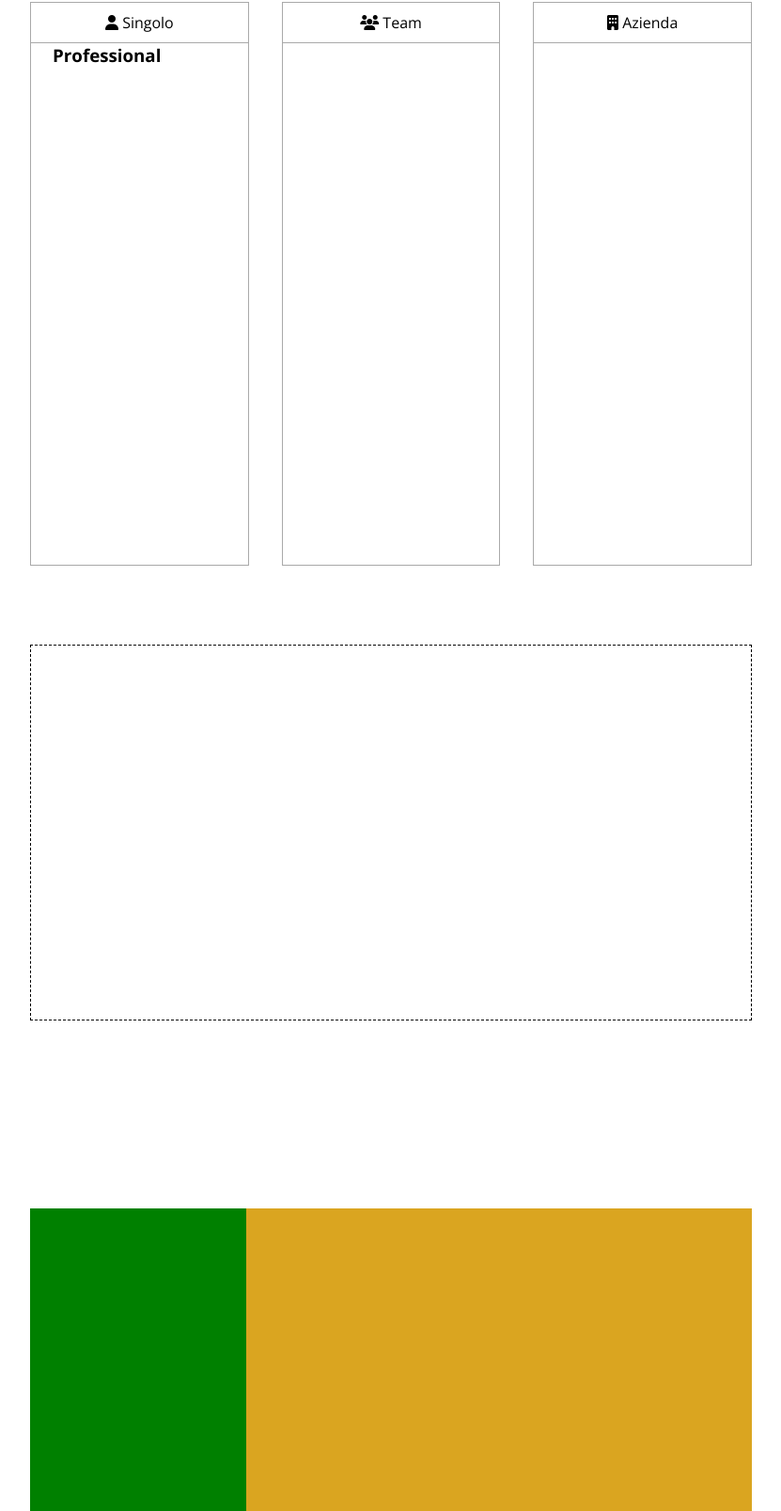
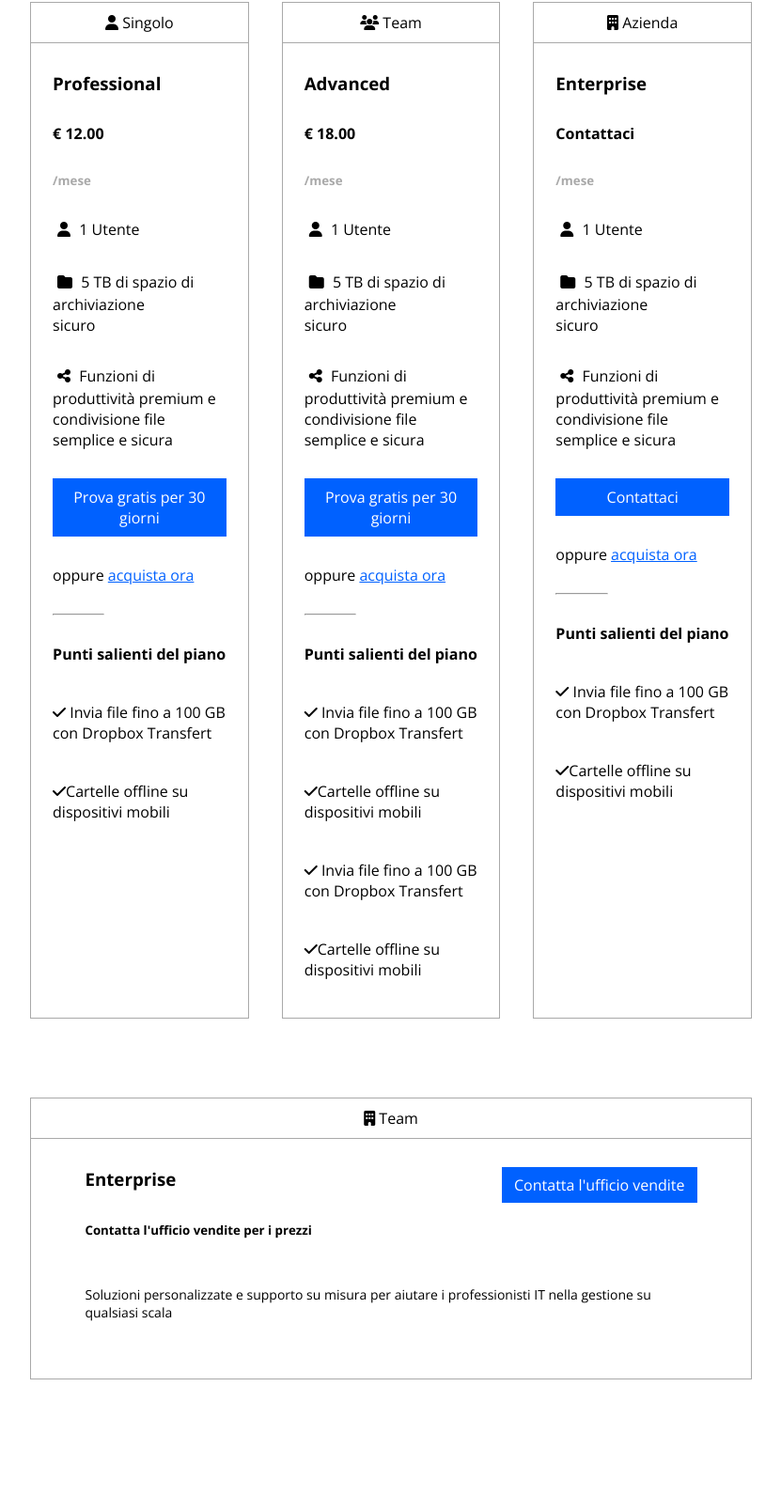
Before and after one commit to marcoregina92/htmlcss-dropbox, a plain HTML site: page index.html in a window 1280 px wide. Shown: the part 1192-2800 px from the top of the page at 94% size, without its empty margins (224-1055 px from the left). Drawn offline with nearby package versions, Linux system fonts and the light colour scheme.

Commit message:
completa una parte del main

```diff
--- a/css/style.css
+++ b/css/style.css
@@ -15,6 +15,10 @@ body {
 
 }
 
+.inline {
+    display: inline-block;
+}
+
 .button-small{
     background-color: #0061ff;
     color: white;
@@ -29,13 +33,29 @@ body {
     text-decoration: none;
 }
 
+.button-gratis {
+    background-color: #0061ff;
+    width: 100%;
+    color: white;
+    padding: 9px;
+    text-align: center;
+    margin: 30px 0px;
+}
+
 a {
-    text-decoration: none;
-    color: black;
+    color: #0061ff;
 }
 
 
 /* --- UTILITIES --- */
+
+
+/* --- COLOR --- */
+.darkgrey{color: darkgray;}
+
+#white {
+    color: white;
+}
 
 /* --- MARGIN --- */
 .m-10 {margin: 10px;}
@@ -57,7 +77,7 @@ a {
 .m-top-70 {margin-top: 70px;}
 
 /* --- PADDING --- */
-
+.pad-5 {padding: 5px;}
 .pad-10 {padding: 10px;}
 .pad-bott-10 {padding-bottom: 10px;}
 .pad-bott-20 {padding-bottom: 20px;}
@@ -77,6 +97,7 @@ a {
 
 /* --- FONT-SIZE --- */
 .ft-sz10 {font-size: 10px;}
+.ft-sz14 {font-size: 14px;}
 .ft-sz20 {font-size: 20px;}
 .ft-sz30 {font-size: 30px;}
 .ft-sz40 {font-size: 40px;}
@@ -97,6 +118,26 @@ header {
     justify-content: space-between;
     align-items: center;
     position: fixed;
+}
+
+.menu-left {
+    display: flex;
+    align-items: center;
+}
+
+.menu-left > a {
+    text-decoration: none;
+    color: black;
+}
+
+.menu-right > a {
+    text-decoration: none;
+    color: black;
+}
+
+.menu-right {
+    display: flex;
+    align-items: center;
 }
 
 
@@ -157,7 +198,7 @@ main {
 
 .tariffa-1, .tariffa-2, .tariffa-3 {
     width: calc(100% / 3.3);
-    height: 600px;
+    min-height: 600px;
     border: 1px solid darkgray;
 }
 
@@ -172,31 +213,50 @@ main {
     margin: 0 auto;
 }
 
-.testo-tariffa > h3 {
+.testo-tariffa > ul {
+    list-style-type: none;
+}
 
+.testo-tariffa > hr {
+    width: 30%;
 }
 
 
 .contact-enterprise {
-    border: 1px dashed black;
-    height: 400px;
+    border: 1px solid darkgray;
+    min-height: 300px;
     margin-top: 84px;
+}
+
+.testo-button {
+    display: flex;
+    justify-content: space-between;
+
+}
+
+.testo-team{
+width: 85%;
+margin: 0 auto;
 }
 
 .box-partner {
     display: flex;
     margin-top: 200px;
+    justify-content: space-between;
 }
 
 .lato-sx {
-    width: 30%;
     height: 500px;
-    background-color: green;
-
 }
 
+.img-partner {
+    width: 100%;
+    height: 100%;
+}
+
+
 .lato-dx {
-    width: 70%;
+    width: 40%;
     height: 500px;
     background-color: goldenrod;
 }
--- a/index.html
+++ b/index.html
@@ -27,14 +27,10 @@
             <a class="m-30" href="#">Supporto</a>
             <a class="m-30" href="#">Contatta l'ufficio vendite</a>
             <a class="m-30" href="#">Accedi</a>
-            <a class="m-30 button-small" href="#">Inizia</a>
+            <a id="white" class="m-30 button-small" href="#">Inizia</a>
         </div>
 
     </header>
-
-
-
-
 
     <main>
         <div class="jumbotron">
@@ -69,36 +65,112 @@
                     </div>
 
                     <div class="testo-tariffa">
-                    <h3>Professional</h3>
+                        <h3 class="m-top-30">Professional</h3>
+                        <h4 class="m-top-30">€ 12.00</h4>
+                        <h5 class="m-top-30 darkgrey">/mese</h5>
+
+                        <ul>
+                            <li class="m-top-30"><i class="fa-solid fa-user pad-5"></i> 1 Utente</li>
+                            <li class="m-top-30"><i class="fa-solid fa-folder pad-5"></i> 5 TB di spazio di archiviazione <br> sicuro</li>
+                            <li class="m-top-30"><i class="fa-solid fa-share-nodes pad-5"></i> Funzioni di produttività premium e condivisione file semplice e sicura</li>
+                        </ul>
+
+                        <div class="button-gratis">Prova gratis per 30 giorni</div>
+                        <p class="m-bott-30">oppure <a href="#">acquista ora</a></p>
+                        <hr class="m-bott-30">
+                        <h4 class="m-bott-40">Punti salienti del piano</h4>
+                        <ul>
+                            <li class="m-bott-40"><i class="fa-solid fa-check"></i> Invia file fino a 100 GB con Dropbox Transfert</li>
+                            <li><i class="fa-solid fa-check"></i>Cartelle offline su dispositivi mobili</li>
+                        </ul>
                     </div>
+
+
 
                 </div>
                 <div class="tariffa-2">
                     <div class="titolo-tariffa">
                         <i class="fa-solid fa-users"></i> Team
                     </div>
+                    <div class="testo-tariffa">
+                        <h3 class="m-top-30">Advanced</h3>
+                        <h4 class="m-top-30">€ 18.00</h4>
+                        <h5 class="m-top-30 darkgrey">/mese</h5>
+
+                        <ul>
+                            <li class="m-top-30"><i class="fa-solid fa-user pad-5"></i> 1 Utente</li>
+                            <li class="m-top-30"><i class="fa-solid fa-folder pad-5"></i> 5 TB di spazio di archiviazione <br> sicuro</li>
+                            <li class="m-top-30"><i class="fa-solid fa-share-nodes pad-5"></i> Funzioni di produttività premium e condivisione file semplice e sicura</li>
+                        </ul>
+
+                        <div class="button-gratis">Prova gratis per 30 giorni</div>
+                        <p class="m-bott-30">oppure <a href="#">acquista ora</a></p>
+                        <hr class="m-bott-30">
+                        <h4 class="m-bott-40">Punti salienti del piano</h4>
+                        <ul>
+                            <li class="m-bott-40"><i class="fa-solid fa-check"></i> Invia file fino a 100 GB con Dropbox Transfert</li>
+                            <li class="m-bott-40"><i class="fa-solid fa-check"></i>Cartelle offline su dispositivi mobili</li>
+                            <li class="m-bott-40"><i class="fa-solid fa-check"></i> Invia file fino a 100 GB con Dropbox Transfert</li>
+                            <li class="m-bott-40"><i class="fa-solid fa-check"></i>Cartelle offline su dispositivi mobili</li>
+                        </ul>
+                    </div>
+
                 </div>
                 <div class="tariffa-3">
                     <div class="titolo-tariffa">
                         <i class="fa-solid fa-building"></i> Azienda
                     </div>
+                    <div class="testo-tariffa">
+                        <h3 class="m-top-30">Enterprise</h3>
+                        <h4 class="m-top-30">Contattaci</h4>
+                        <h5 class="m-top-30 darkgrey">/mese</h5>
+
+                        <ul>
+                            <li class="m-top-30"><i class="fa-solid fa-user pad-5"></i> 1 Utente</li>
+                            <li class="m-top-30"><i class="fa-solid fa-folder pad-5"></i> 5 TB di spazio di archiviazione <br> sicuro</li>
+                            <li class="m-top-30"><i class="fa-solid fa-share-nodes pad-5"></i> Funzioni di produttività premium e condivisione file semplice e sicura</li>
+                        </ul>
+
+                        <div class="button-gratis">Contattaci</div>
+                        <p class="m-bott-30">oppure <a href="#">acquista ora</a></p>
+                        <hr class="m-bott-30">
+                        <h4 class="m-bott-40">Punti salienti del piano</h4>
+                        <ul>
+                            <li class="m-bott-40"><i class="fa-solid fa-check"></i> Invia file fino a 100 GB con Dropbox Transfert</li>
+                            <li><i class="fa-solid fa-check"></i>Cartelle offline su dispositivi mobili</li>
+                        </ul>
+                    </div>
+
                 </div>
             </div>
 
             <div class="contact-enterprise">
+                <div class="titolo-tariffa">
+                    <i class="fa-solid fa-building"></i> Team
+                </div>
+                <div class="testo-team">
+                    <div class="testo-button m-top-30">
+                        <h3>Enterprise</h3>
+                        <div class="button-large">Contatta l'ufficio vendite</div>
+                    </div>
+                    <h5 class="m-top-20">Contatta l'ufficio vendite per i prezzi</h5>
+                    <p class="m-top-50 ft-sz14">Soluzioni personalizzate e supporto su misura per aiutare i professionisti IT nella gestione su <br> qualsiasi scala</p>
+                </div>
             </div>
 
             <div class="box-partner">
-                <div class="lato-sx"></div>
+                <div class="lato-sx">
+                    <img class="img-partner" src="./img/partner.png" alt="">
+                </div>
                 <div class="lato-dx"></div>
             </div>
 
             <h2> Esegui più operazioni con Dropbox Business</h2>
 
+        </div>
 
 
 
-        </div>
 
 
 
```
